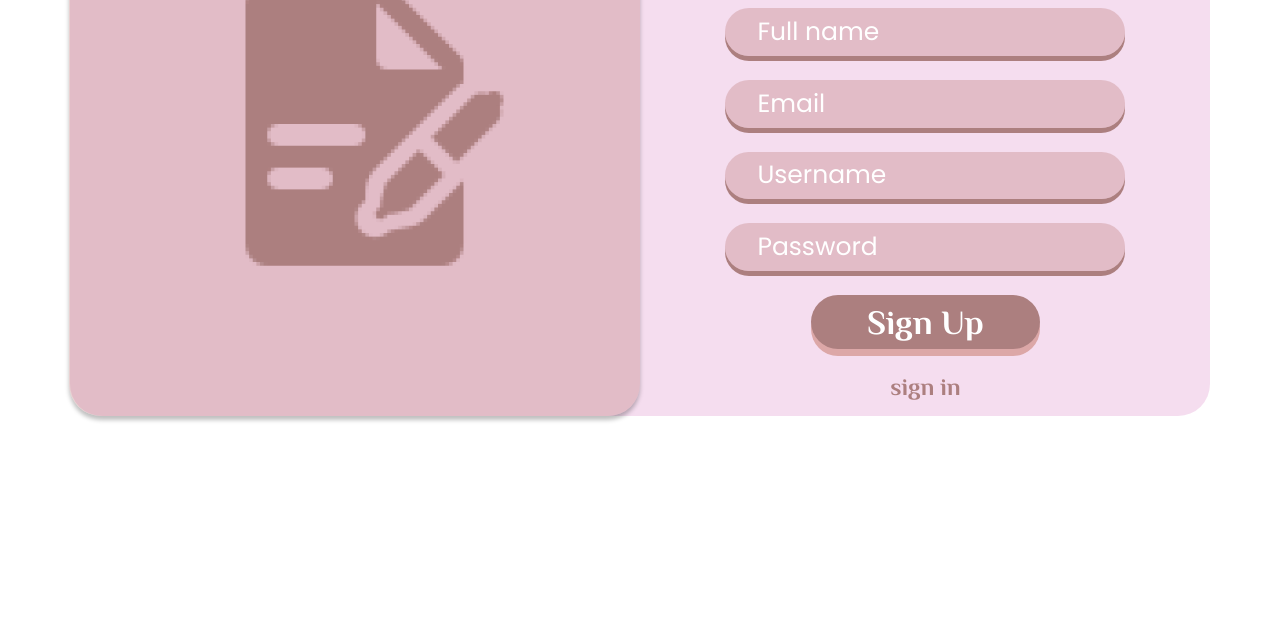
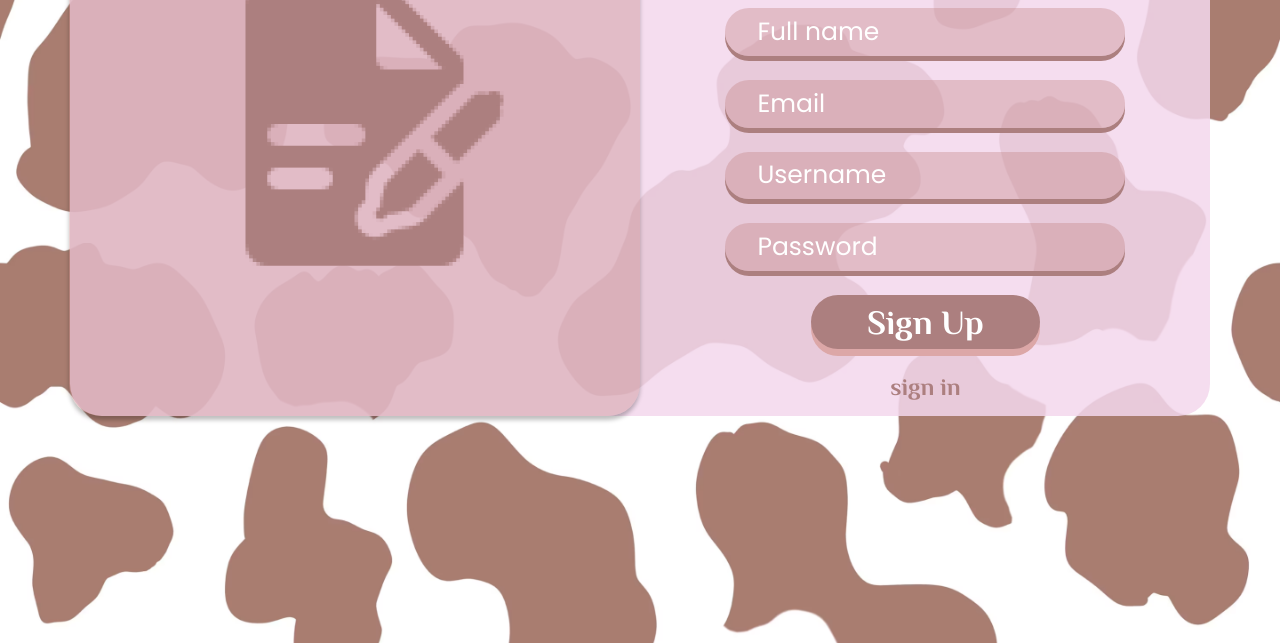
Before and after one commit to munazzanisar5/choco-admin, a plain HTML site: page pages/signup.html in a window 1280 px wide. Shown: the part 157-800 px from the top of the page. Drawn offline with Linux system fonts and the light colour scheme; the site is published under a folder, as on GitHub Pages, so addresses that start at the root find nothing.

Commit message:
signup updates

```diff
--- a/scss/signup.scss
+++ b/scss/signup.scss
@@ -1,5 +1,5 @@
 .background_img{
-    background-image: url(/images/image\ 1.png);
+    background-image: url(../images/image\ 1.png);
     padding: 3.65rem 0;
     background-size: cover;
     background-position: center;
--- a/scss/style.scss
+++ b/scss/style.scss
@@ -23,7 +23,7 @@ button{
 
 
 .background_img{
-    background-image: url(/images/image\ 1.png);
+    background-image: url(../images/image\ 1.png);
     padding: 5rem 0;
     background-size: cover;
     background-position: center;
```
Also changed, not shown: scss/signup.css, scss/style.css.
